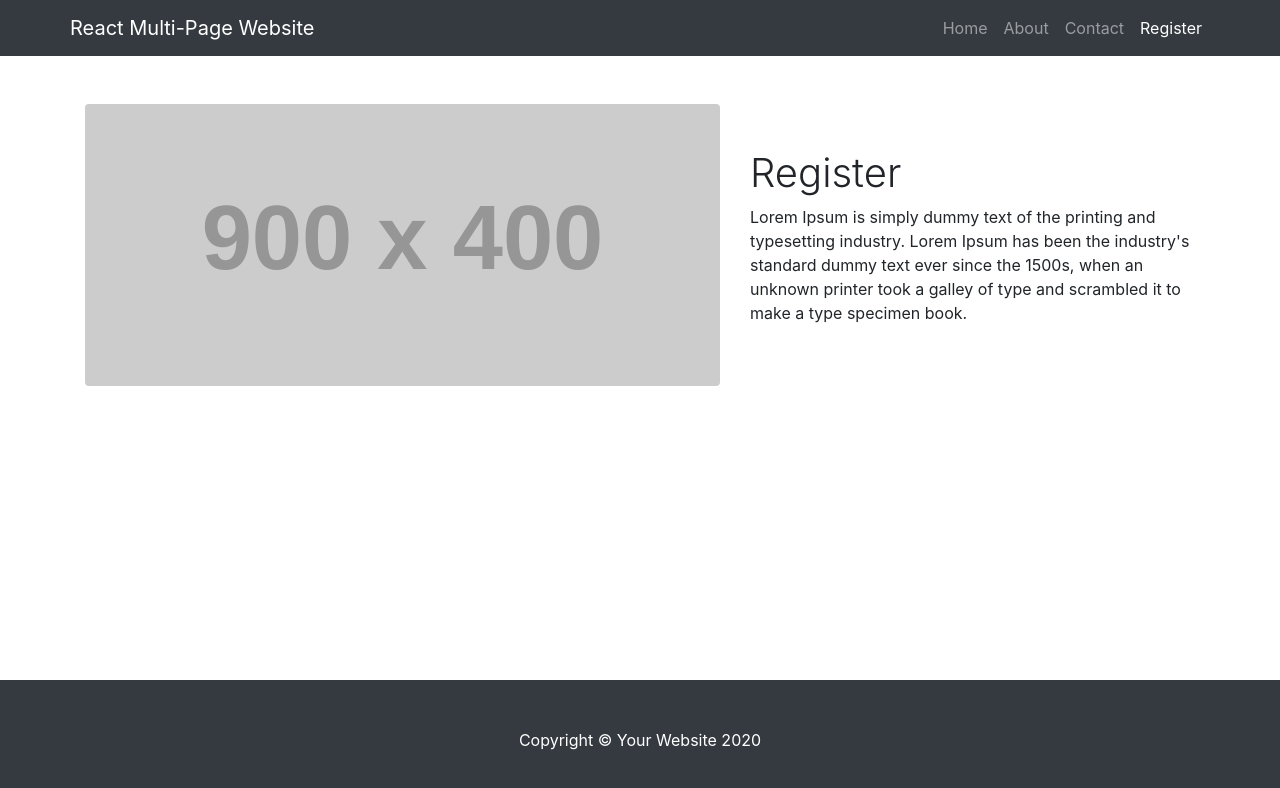
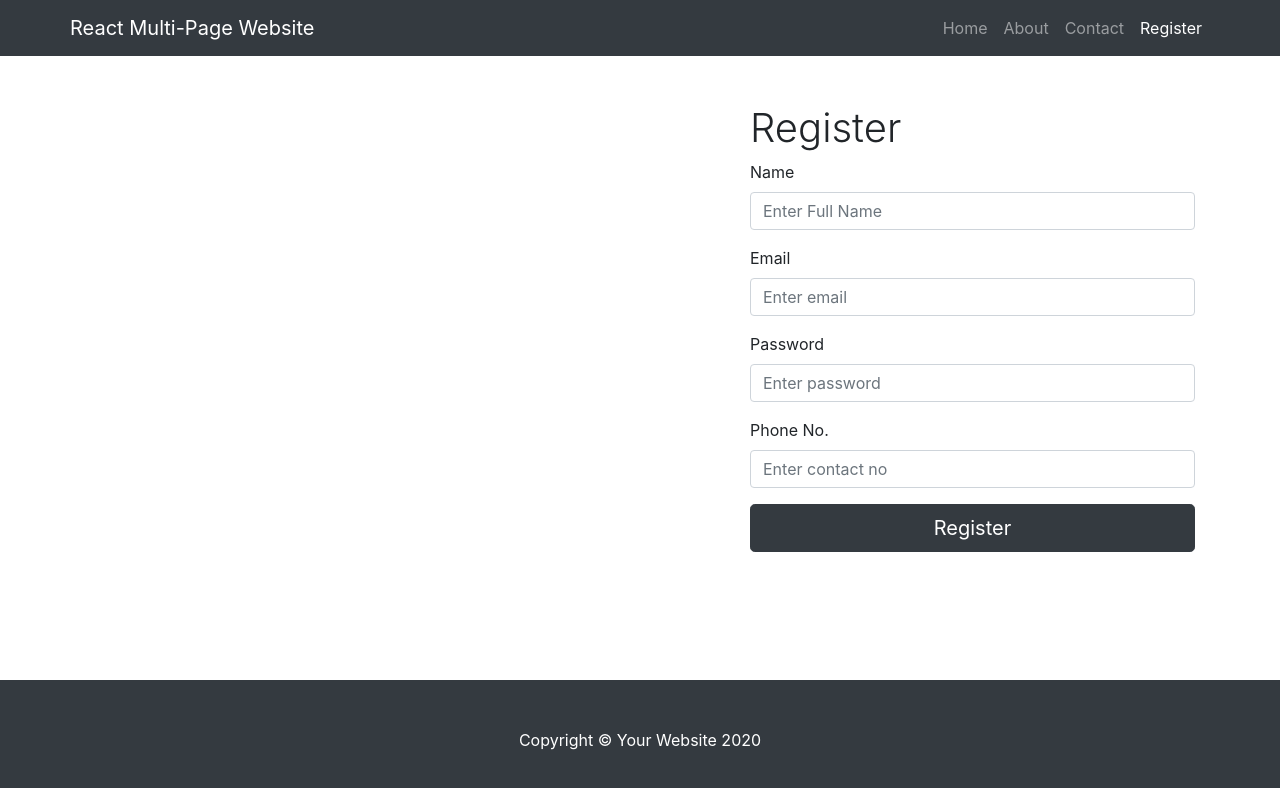
Before and after one commit to kajalsah/Basic-Login-ReactJS, a React (Create React App) app: page /Register in a window 1280 px wide. Shown: the top 788 px of the page. Built offline with nearby package versions, Linux system fonts and the light colour scheme.

Commit message:
form completed

```diff
--- a/src/components/Home.jsx
+++ b/src/components/Home.jsx
@@ -1,25 +1,39 @@
 import React from "react";
+import  Register  from "./Register";
 
 function Home() {
+
+
+
+
+
   return (
     <div className="home">
       <div class="container">
         <div class="row align-items-center my-5">
           <div class="col-lg-7">
-            <img
-              class="img-fluid rounded mb-4 mb-lg-0"
-              src="http://placehold.it/900x400"
-              alt=""
-            />
+
           </div>
           <div class="col-lg-5">
-            <h1 class="font-weight-light">Home</h1>
-            <p>
-              Lorem Ipsum is simply dummy text of the printing and typesetting
-              industry. Lorem Ipsum has been the industry's standard dummy text
-              ever since the 1500s, when an unknown printer took a galley of
-              type and scrambled it to make a type specimen book.
-            </p>
+            <h1 class="font-weight-light">LogIn</h1>
+
+
+                <div className="form-group">
+                    <label>Email</label>
+                    <input type="email" className="form-control" placeholder="Enter email" />
+                </div>
+
+                <div className="form-group">
+                    <label>Password</label>
+                    <input type="password" className="form-control" placeholder="Enter password"/>
+                </div>
+
+                <button type="submit" className="btn btn-dark btn-lg btn-block">Login</button>
+                <div>
+
+                    <b>Does not have an account?</b> <a href="#"  >Register</a> <b>here!</b>
+
+                 </div>
           </div>
         </div>
       </div>
--- a/src/components/Register.jsx
+++ b/src/components/Register.jsx
@@ -1,4 +1,5 @@
 import React from "react";
+
 
 function Register() {
   return (
@@ -6,20 +7,32 @@ function Register() {
       <div class="container">
         <div class="row align-items-center my-5">
           <div class="col-lg-7">
-            <img
-              class="img-fluid rounded mb-4 mb-lg-0"
-              src="http://placehold.it/900x400"
-              alt=""
-            />
+
           </div>
           <div class="col-lg-5">
             <h1 class="font-weight-light">Register</h1>
-            <p>
-              Lorem Ipsum is simply dummy text of the printing and typesetting
-              industry. Lorem Ipsum has been the industry's standard dummy text
-              ever since the 1500s, when an unknown printer took a galley of
-              type and scrambled it to make a type specimen book.
-            </p>
+            <div className="form-group">
+                    <label>Name</label>
+                    <input type="text" className="form-control" placeholder="Enter Full Name" name="name"  />
+                </div>
+
+                <div className="form-group">
+                    <label>Email</label>
+                    <input type="email" className="form-control" placeholder="Enter email"  />
+                </div>
+
+                <div className="form-group">
+                    <label>Password</label>
+                    <input type="password" className="form-control" placeholder="Enter password"  />
+                </div>
+
+
+                <div className="form-group">
+                    <label>Phone No.</label>
+                    <input type="Phone" className="form-control" placeholder="Enter contact no"  />
+                </div>
+
+                <button type="submit" className="btn btn-dark btn-lg btn-block">Register</button>
           </div>
         </div>
       </div>
```
